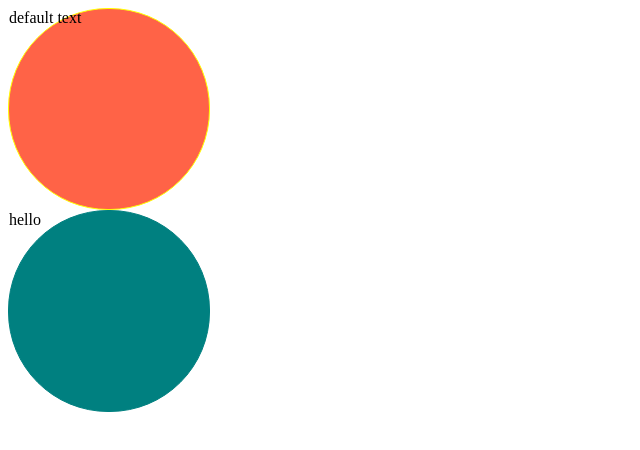
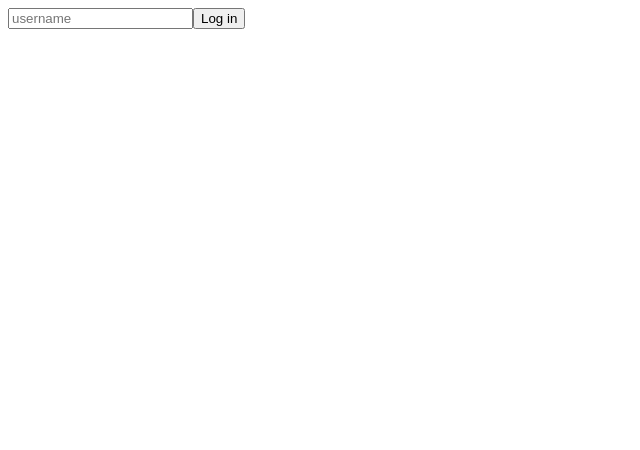
Before and after one commit to minnheima/react-masterclass, a React (Create React App) app: page / in a window 1280 px wide. Shown: the top 450 px of the page, without its empty margins (0-640 px from the left). Built offline with nearby package versions, Linux system fonts and the light colour scheme.

Commit message:
#3.5 Forms

```diff
--- a/src/App.tsx
+++ b/src/App.tsx
@@ -1,10 +1,25 @@
-import Circle from "./Circle";
+import React, { useState } from "react";
 
 function App() {
+  const [value, setValue] = useState("");
+  const onChange = (e: React.FormEvent<HTMLInputElement>) => {
+    // console.log(e.currentTarget.value);
+    // 구조분해할당
+    const {
+      currentTarget: { value },
+    } = e;
+    setValue(value);
+  };
+  const onSubmit = (e: React.FormEvent<HTMLFormElement>) => {
+    e.preventDefault();
+    console.log("hello", value);
+  };
   return (
     <div>
-      <Circle borderColor="yellow" bgColor="tomato" />
-      <Circle text="hello" bgColor="teal" />
+      <form onSubmit={onSubmit}>
+        <input value={value} onChange={onChange} type="text" placeholder="username" />
+        <button>Log in</button>
+      </form>
     </div>
   );
 }
```
